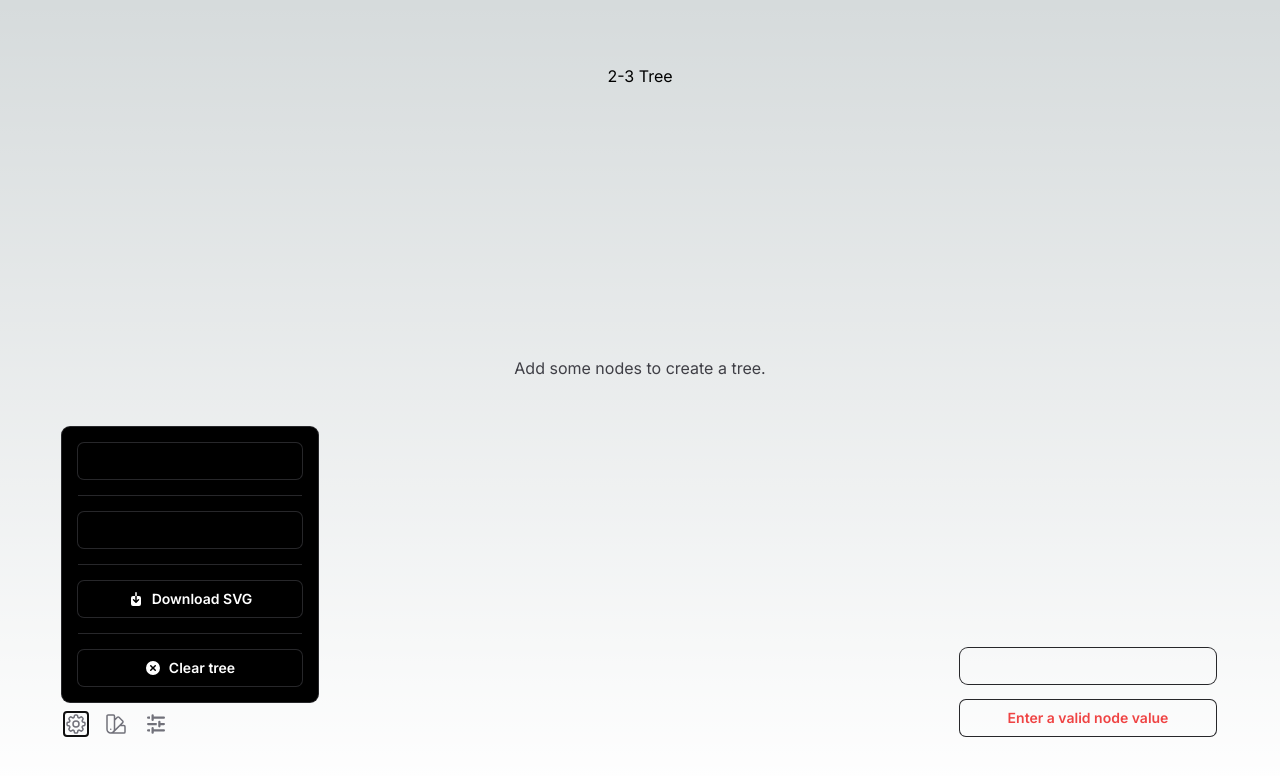
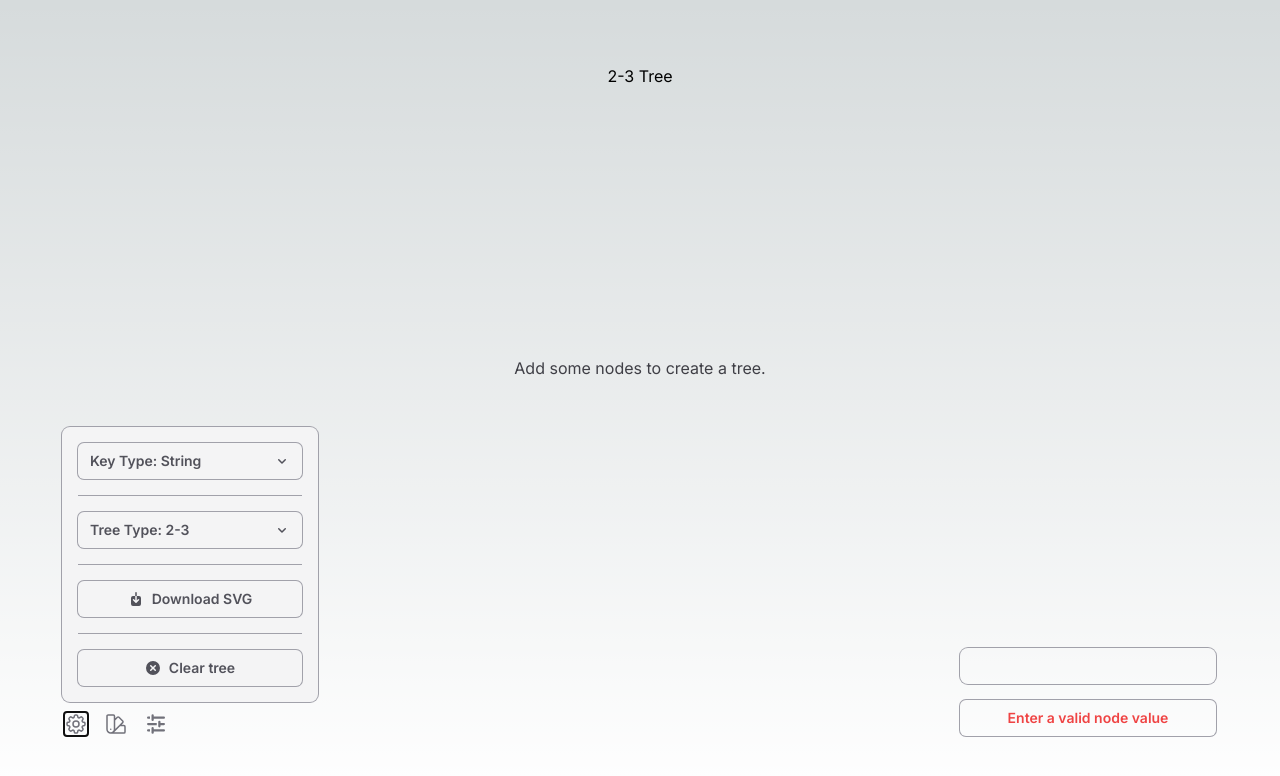
Before and after one commit to matthewjselby/tree-viz, a Next.js app: page / in a window 1280 px wide. Both pictures are taken after a click on the button 76 px from the left and 724 px from the top of the page. Shown: the top 776 px of the page. Built offline with nearby package versions, Linux system fonts and the light colour scheme.

Commit message:
Update styles to work in light-mode

```diff
--- a/components/TreeControls.tsx
+++ b/components/TreeControls.tsx
@@ -84,16 +84,16 @@ export const TreeControls = (
                     </PopoverButton>
                     <PopoverPanel
                         anchor={{ to: "top start", gap: 10, offset: -10 }}
-                        className="w-72 flex flex-col items-stretch md:w-64 p-4 bg-black rounded-lg ring-1 ring-zinc-800 mx-2"
+                        className="w-72 flex flex-col items-stretch md:w-64 p-4 bg-zinc-100 dark:bg-black rounded-lg ring-1 ring-zinc-400 dark:ring-zinc-800 mx-2"
                     >
                         <Listbox value={keyType} onChange={setKeyType}>
-                            <ListboxButton className="w-full inline-flex items-center justify-between ring-1 ring-zinc-800 rounded-md py-1.5 px-3 text-sm/6 font-semibold">
+                            <ListboxButton className="w-full inline-flex items-center justify-between ring-1 ring-zinc-400 dark:ring-zinc-800 rounded-md py-1.5 px-3 text-sm/6 font-semibold text-zinc-600 dark:text-zinc-100">
                                 Key Type: {keyType == "string" ? "String" : "Number"}
                                 <ChevronDownIcon className="size-4" />
                             </ListboxButton>
                             <ListboxOptions
                                 anchor="bottom end"
-                                className="w-[var(--button-width)] ring-1 ring-zinc-800 bg-black mt-1 rounded-md flex flex-col divide-y divide-zinc-800"
+                                className="w-[var(--button-width)] ring-1 ring-zinc-400 dark:ring-zinc-800 bg-black mt-1 rounded-md flex flex-col divide-y divide-zinc-800"
                             >
                                 <ListboxOption
                                     value={"number"}
@@ -115,15 +115,15 @@ export const TreeControls = (
                                 </ListboxOption>
                             </ListboxOptions>
                         </Listbox>
-                        <hr className="border-1 border-zinc-800 my-4" />
+                        <hr className="border-1 border-zinc-400 dark:border-zinc-800 my-4" />
                         <Listbox value={treeType} onChange={setTreeType}>
-                            <ListboxButton className="w-full inline-flex items-center justify-between ring-1 ring-zinc-800 rounded-md py-1.5 px-3 text-sm/6 font-semibold">
+                            <ListboxButton className="w-full inline-flex items-center justify-between ring-1 ring-zinc-400 dark:ring-zinc-800 rounded-md py-1.5 px-3 text-sm/6 font-semibold text-zinc-600 dark:text-zinc-100">
                                 Tree Type: {treeType == "23" ? "2-3" : "LLRB"}
                                 <ChevronDownIcon className="size-4" />
                             </ListboxButton>
                             <ListboxOptions
                                 anchor="bottom end"
-                                className="w-[var(--button-width)] ring-1 ring-zinc-800 bg-black mt-1 rounded-md flex flex-col divide-y divide-zinc-800"
+                                className="w-[var(--button-width)] ring-1 ring-zinc-400 dark:ring-zinc-800 bg-black mt-1 rounded-md flex flex-col divide-y divide-zinc-800"
                             >
                                 <ListboxOption
                                     value={"llrb"}
@@ -145,9 +145,9 @@ export const TreeControls = (
                                 </ListboxOption>
                             </ListboxOptions>
                         </Listbox>
-                        <hr className="border-1 border-zinc-800 my-4" />
+                        <hr className="border-1 border-zinc-400 dark:border-zinc-800 my-4" />
                         <Button
-                            className="self-end w-full grow flex items-center justify-center gap-2 rounded-md py-1.5 px-3 text-sm/6 font-semibold text-white ring-1 ring-zinc-800 hover:text-blue-500"
+                            className="self-end w-full grow flex items-center justify-center gap-2 rounded-md py-1.5 px-3 text-sm/6 font-semibold text-zinc-600 dark:text-zinc-100 ring-1 ring-zinc-400 dark:ring-zinc-800 hover:text-blue-500"
                             onClick={() => {
                                 if (downloadGraphSvg) {
                                     downloadGraphSvg();
@@ -157,9 +157,9 @@ export const TreeControls = (
                             <ArrowDownOnSquareIcon className="size-4" />
                             Download SVG
                         </Button>
-                        <hr className="border-1 border-zinc-800 my-4" />
+                        <hr className="border-1 border-zinc-400 dark:border-zinc-800 my-4" />
                         <Button
-                            className="self-end w-full grow flex items-center justify-center gap-2 rounded-md py-1.5 px-3 text-sm/6 font-semibold text-white ring-1 ring-zinc-800 hover:text-red-500"
+                            className="self-end w-full grow flex items-center justify-center gap-2 rounded-md py-1.5 px-3 text-sm/6 font-semibold text-zinc-600 dark:text-zinc-100 ring-1 ring-zinc-400 dark:ring-zinc-800 hover:text-red-500"
                             onClick={() => {
                                 clearTree();
                                 setNodeValue("");
@@ -177,27 +177,27 @@ export const TreeControls = (
                     </PopoverButton>
                     <PopoverPanel
                         anchor={{ to: "top start", gap: 10, offset: -10 }}
-                        className="w-72 flex flex-col justify-center items-stretch md:w-64 p-4 bg-black rounded-lg ring-1 ring-zinc-800 mx-2"
+                        className="w-72 flex flex-col justify-center items-stretch md:w-64 p-4 rounded-lg ring-1 ring-zinc-400 dark:ring-zinc-800 mx-2 bg-zinc-100 dark:bg-black"
                     >
                         <RadioGroup value={colorInput} onChange={setColorInput} className="flex gap-2">
                             <Radio
                                 key="node"
                                 value="node"
-                                className="grow rounded-md cursor-pointer flex justify-center bg-zinc-800 px-4 py-1 text-sm data-[checked]:ring-1 data-[checked]:ring-zinc-100"
+                                className="grow rounded-md cursor-pointer flex justify-center bg-zinc-300 dark:bg-zinc-800 px-4 py-1 text-sm data-[checked]:ring-1 data-[checked]:ring-zinc-500 dark:data-[checked]:ring-zinc-100"
                             >
                                 Node
                             </Radio>
                             <Radio
                                 key="edge"
                                 value="edge"
-                                className="grow rounded-md cursor-pointer flex justify-center bg-zinc-800 px-4 py-1 text-sm data-[checked]:ring-1 data-[checked]:ring-zinc-100"
+                                className="grow rounded-md cursor-pointer flex justify-center bg-zinc-300 dark:bg-zinc-800 px-4 py-1 text-sm data-[checked]:ring-1 data-[checked]:ring-zinc-500 dark:data-[checked]:ring-zinc-100"
                             >
                                 Edge
                             </Radio>
                             <Radio
                                 key="text"
                                 value="text"
-                                className="grow rounded-md cursor-pointer flex justify-center bg-zinc-800 px-4 py-1 text-sm data-[checked]:ring-1 data-[checked]:ring-zinc-100"
+                                className="grow rounded-md cursor-pointer flex justify-center bg-zinc-300 dark:bg-zinc-800 px-4 py-1 text-sm data-[checked]:ring-1 data-[checked]:ring-zinc-500 dark:data-[checked]:ring-zinc-100"
                             >
                                 Text
                             </Radio>
@@ -215,7 +215,7 @@ export const TreeControls = (
                     </PopoverButton>
                     <PopoverPanel
                         anchor={{ to: "top start", gap: 10, offset: -10 }}
-                        className="w-72 flex flex-col justify-center items-stretch md:w-64 p-4 bg-black rounded-lg ring-1 ring-zinc-800 mx-2"
+                        className="w-72 flex flex-col justify-center items-stretch md:w-64 p-4 rounded-lg ring-1 ring-zinc-400 dark:ring-zinc-800 mx-2 bg-zinc-100 dark:bg-black"
                     >
                         <p className="text-sm">Horizontal spacing:</p>
                         <Slider
@@ -224,8 +224,8 @@ export const TreeControls = (
                             value={spacingX}
                             setValue={setSpacingX}
                             className="mt-3"
-                            trackClassName="h-1 bg-zinc-800 rounded-full"
-                            handleClassName="size-3 rounded-full bg-zinc-800 ring-2 ring-zinc-400"
+                            trackClassName="h-1 bg-zinc-300 dark:bg-zinc-800 rounded-full"
+                            handleClassName="size-3 rounded-full bg-zinc-300 dark:bg-zinc-800 ring-2 ring-zinc-400"
                         />
                         <p className="text-sm mt-3">Vertical spacing:</p>
                         <Slider
@@ -234,8 +234,8 @@ export const TreeControls = (
                             value={spacingY}
                             setValue={setSpacingY}
                             className="mt-3"
-                            trackClassName="h-1 bg-zinc-800 rounded-full"
-                            handleClassName="size-3 rounded-full bg-zinc-800 ring-2 ring-zinc-400"
+                            trackClassName="h-1 bg-zinc-300 dark:bg-zinc-800 rounded-full"
+                            handleClassName="size-3 rounded-full bg-zinc-300 dark:bg-zinc-800 ring-2 ring-zinc-400"
                         />
                         <p className="text-sm mt-3">Horizontal padding:</p>
                         <Slider
@@ -244,8 +244,8 @@ export const TreeControls = (
                             value={paddingX}
                             setValue={setPaddingX}
                             className="mt-3"
-                            trackClassName="h-1 bg-zinc-800 rounded-full"
-                            handleClassName="size-3 rounded-full bg-zinc-800 ring-2 ring-zinc-400"
+                            trackClassName="h-1 bg-zinc-300 dark:bg-zinc-800 rounded-full"
+                            handleClassName="size-3 rounded-full bg-zinc-300 dark:bg-zinc-800 ring-2 ring-zinc-400"
                         />
                         <p className="text-sm mt-3">Vertical padding:</p>
                         <Slider
@@ -254,8 +254,8 @@ export const TreeControls = (
                             value={paddingY}
                             setValue={setPaddingY}
                             className="mt-3"
-                            trackClassName="h-1 bg-zinc-800 rounded-full"
-                            handleClassName="size-3 rounded-full bg-zinc-800 ring-2 ring-zinc-400"
+                            trackClassName="h-1 bg-zinc-300 dark:bg-zinc-800 rounded-full"
+                            handleClassName="size-3 rounded-full bg-zinc-300 dark:bg-zinc-800 ring-2 ring-zinc-400"
                         />
                     </PopoverPanel>
                 </Popover>
@@ -273,8 +273,8 @@ export const TreeControls = (
                 >
                     <Input
                         className={clsx(
-                            "w-full block rounded-lg border-none bg-white/5 py-1.5 px-3 text-sm/6 text-white",
-                            "focus:outline-none ring-1 ring-zinc-800"
+                            "w-full block rounded-lg border-none bg-white/5 py-1.5 px-3 text-sm/6",
+                            "focus:outline-none ring-1 ring-zinc-400 dark:ring-zinc-800"
                         )}
                         value={nodeValue}
                         onChange={(event) => {
@@ -294,7 +294,7 @@ export const TreeControls = (
                 <Button
                     className={
                         clsx(
-                            "justify-self-stretch mt-4 items-center justify-center gap-2 rounded-md py-1.5 px-3 text-sm/6 font-semibold text-white ring-1 ring-zinc-800",
+                            "justify-self-stretch mt-4 items-center justify-center gap-2 rounded-md py-1.5 px-3 text-sm/6 font-semibold ring-1 ring-zinc-400 dark:ring-zinc-800",
                             "data-[disabled]:text-red-500"
 
                         )}
```
